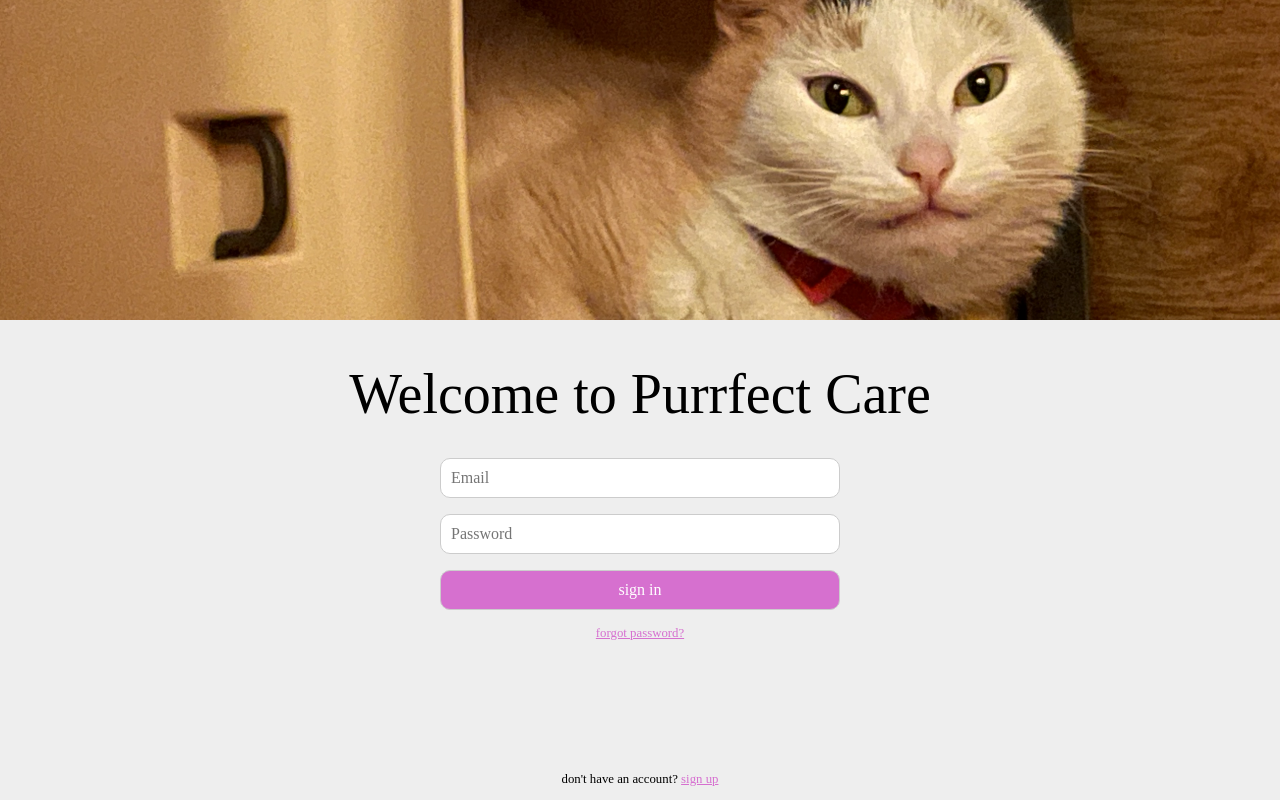
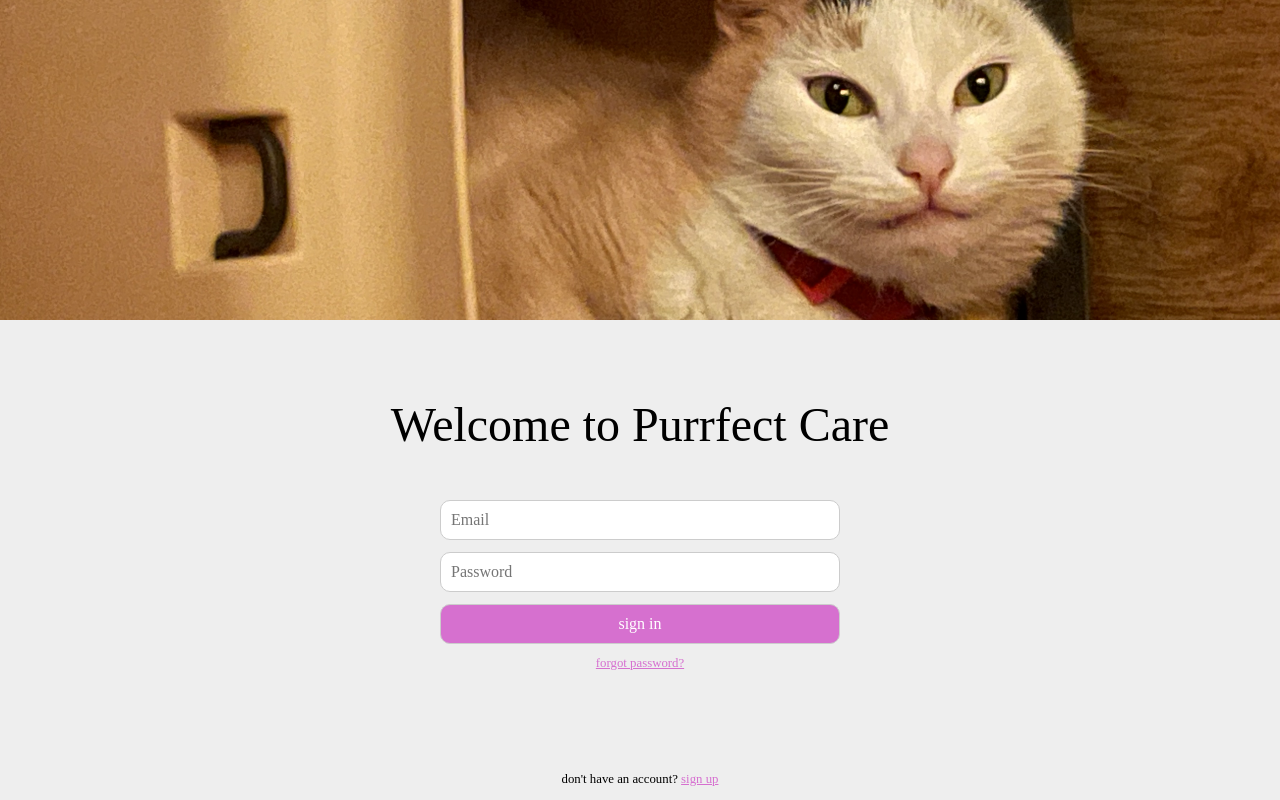
Before and after one commit to suwka/wdpai, a PHP site: template public/views/login.html in a window 1280 px wide. Run offline with PHP 8.4, Linux system fonts and the light colour scheme; the template is opened without the code that fills it, so the values that code supplies are empty; some web fonts are replaced.

Commit message:
poprawki wizualne

```diff
--- a/public/styles/login.css
+++ b/public/styles/login.css
@@ -22,9 +22,9 @@ body, input, button {
     flex-direction: column;
     justify-content: center;
     flex: 1;
-    gap: 2em;
+    gap: 3em;
     align-items: center;
-    margin-bottom: 5em;
+    margin-bottom: 1em;
 }
 
 .login-container form{
@@ -33,7 +33,7 @@ body, input, button {
     align-items: center;
     max-width: 400px;
     width: 80vw;
-    gap: 1em;
+    gap: 0.75em;
 }
 
 .login-container form > * {
@@ -48,7 +48,7 @@ body, input, button {
 
 .tittle {
     text-align: center;
-    font-size: 3.5rem;
+    font-size: 3rem;
 }
 
 .forgot-password {
```
